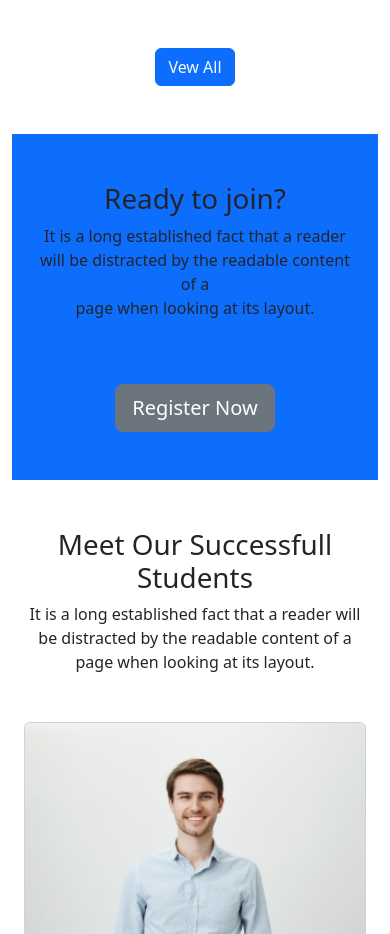
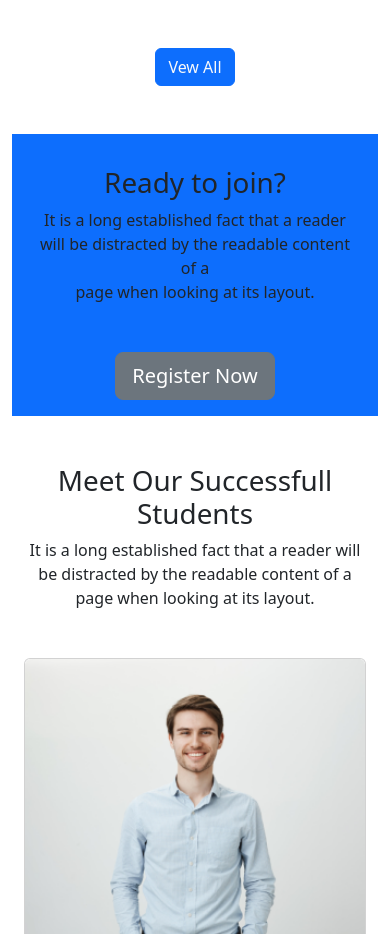
Before and after one commit to TurzoMoniBala/EdTech-website2, a plain HTML site: page index.html in a window 390 px wide. Shown: the part 3645-4579 px from the top of the page. Drawn offline with nearby package versions, Linux system fonts and the light colour scheme.

Commit message:
fix ready to join

```diff
--- a/index.html
+++ b/index.html
@@ -313,9 +313,18 @@
 <!-- view all button end -->
 <!-- ready to join start -->
 <section
-class="container text-center bg-primary  d-lg-flex d-xl-flex align-items-center justify-content-between p-lg-5 text-lg-start "
+class="container text-center bg-primary d-lg-flex d-xl-flex align-items-center justify-content-between py-lg-3 text-lg-start pt-3"
 >
-  <div class="container  mt-5 pt-5 px-3 ">
+<!-- for phone  -->
+  <div class="d-lg-none d-xl-none container p-3 ">
+    <h1 class="">Ready to join?</h1>
+    <p>
+      It is a long established fact that a reader will be distracted by the
+      readable content of a <br> page when looking at its layout.
+    </p>
+  </div>
+  <!-- for pc -->
+  <div class="d-none d-lg-block d-xl-block container w-50 m-5  ">
     <h1 class="">Ready to join?</h1>
     <p>
       It is a long established fact that a reader will be distracted by the
@@ -323,9 +332,9 @@ class="container text-center bg-primary  d-lg-flex d-xl-flex align-items-center
     </p>
   </div>
   <div class="">
-    <button type="button" class="btn btn-secondary m-5 btn-lg" data-bs-toggle="modal" data-bs-target="#staticBackdrop">
+    <button type="button" class="btn btn-secondary m-3 btn-lg" data-bs-toggle="modal" data-bs-target="#staticBackdrop">
       Register Now
-      </button>
+    </button>
       <div class="modal fade" id="staticBackdrop" data-bs-backdrop="static" data-bs-keyboard="false" tabindex="-1" aria-labelledby="staticBackdropLabel" aria-hidden="true">
         <div class="modal-dialog">
           <div class="modal-content">
```
